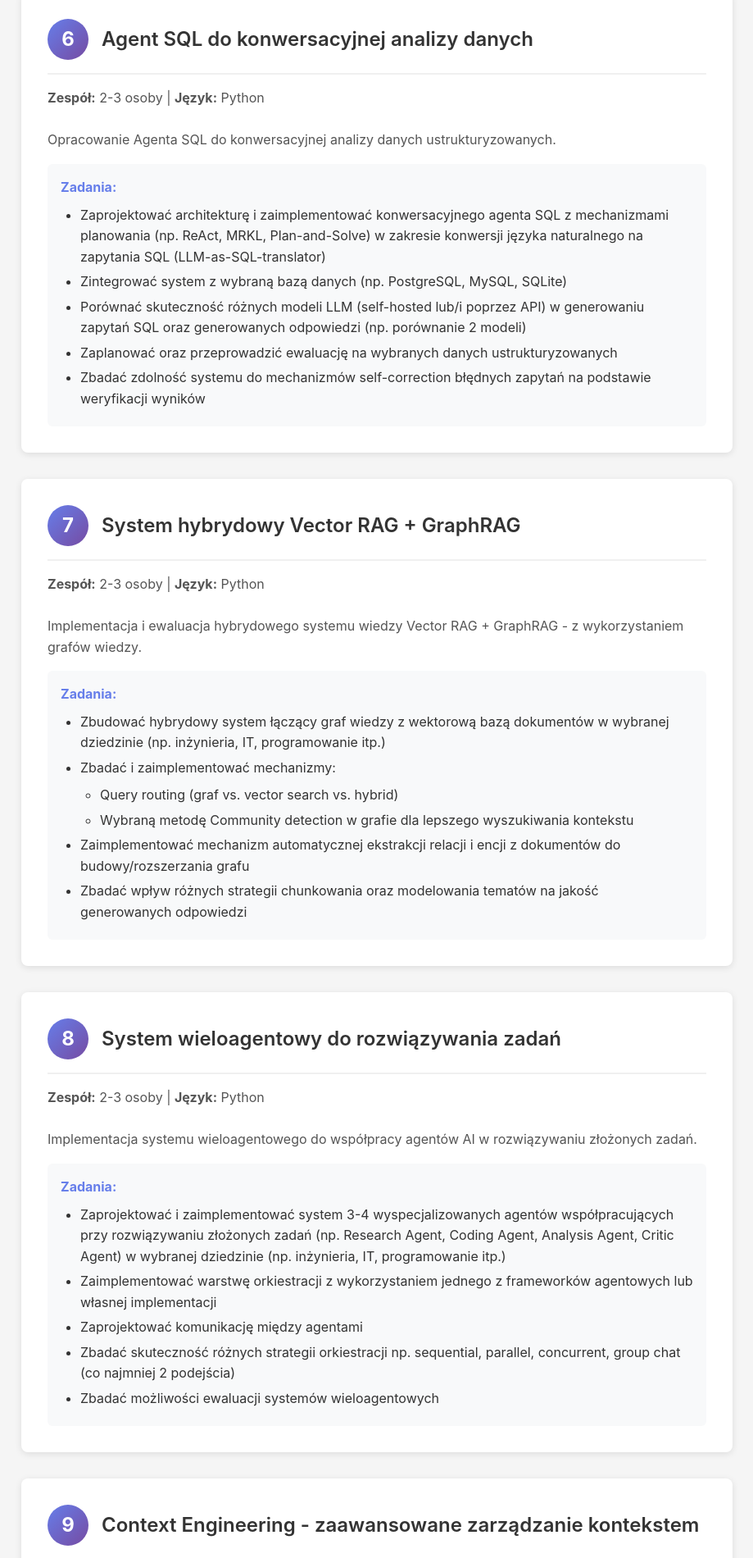
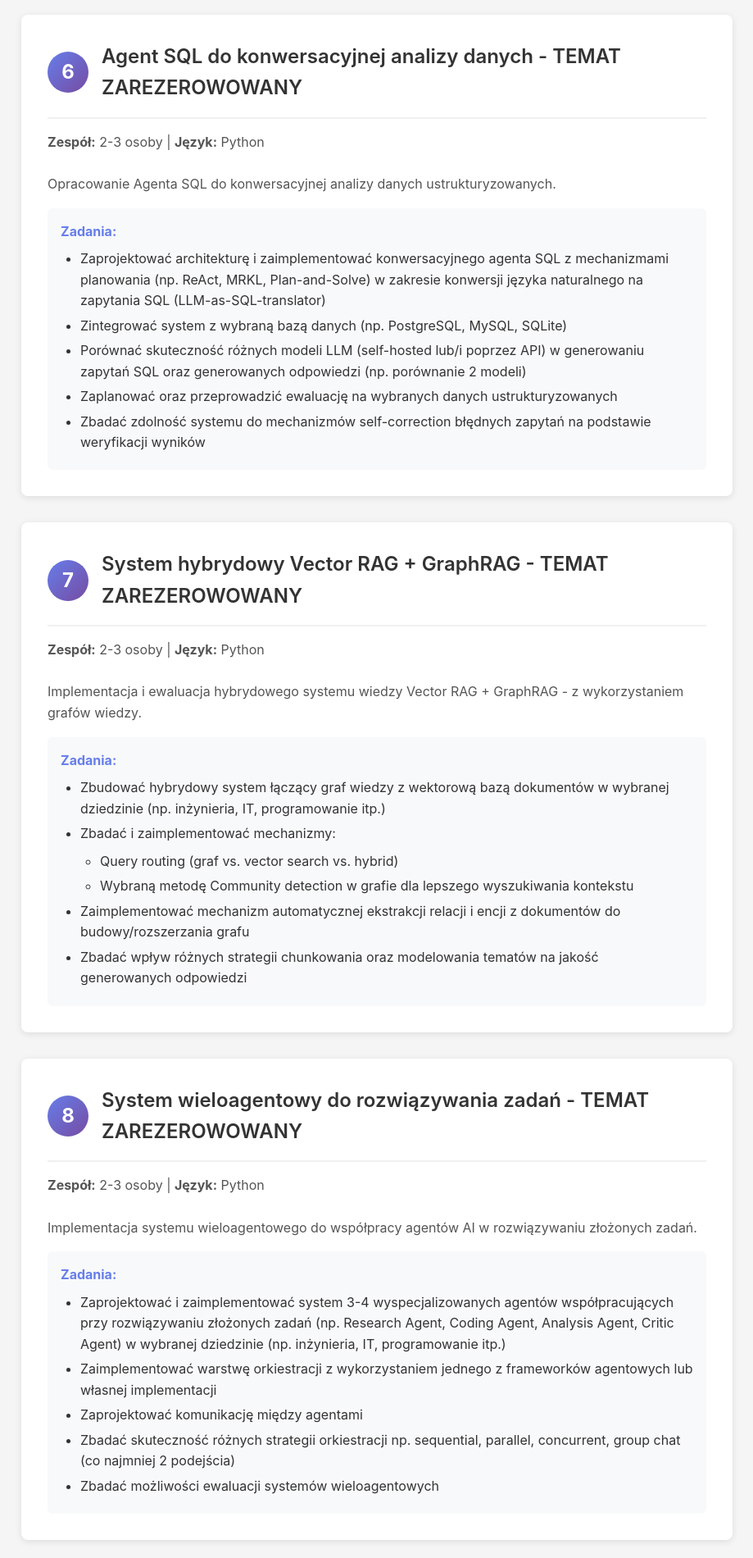
Before and after one commit to norbrtf/nlp-projects, a plain HTML site: page index.html in a window 1280 px wide. Shown: the part 900-2800 px from the top of the page at 82% size, without its empty margins (180-1099 px from the left). Drawn offline with Linux system fonts and the light colour scheme.

Commit message:
Update status

```diff
--- a/index.html
+++ b/index.html
@@ -168,7 +168,7 @@
         <div class="exercise">
             <div class="exercise-header">
                 <div class="exercise-number">5</div>
-                <div class="exercise-title">Implementacja i ewaluacja systemu RAG</div>
+                <div class="exercise-title">Implementacja i ewaluacja systemu RAG - TEMAT ZAREZEROWOWANY</div>
             </div>
             <div class="exercise-description">
                 <strong>Zespół:</strong> 2-3 osoby | <strong>Język:</strong> Python<br><br>
@@ -189,7 +189,7 @@
         <div class="exercise">
             <div class="exercise-header">
                 <div class="exercise-number">6</div>
-                <div class="exercise-title">Agent SQL do konwersacyjnej analizy danych</div>
+                <div class="exercise-title">Agent SQL do konwersacyjnej analizy danych - TEMAT ZAREZEROWOWANY</div>
             </div>
             <div class="exercise-description">
                 <strong>Zespół:</strong> 2-3 osoby | <strong>Język:</strong> Python<br><br>
@@ -210,7 +210,7 @@
         <div class="exercise">
             <div class="exercise-header">
                 <div class="exercise-number">7</div>
-                <div class="exercise-title">System hybrydowy Vector RAG + GraphRAG</div>
+                <div class="exercise-title">System hybrydowy Vector RAG + GraphRAG - TEMAT ZAREZEROWOWANY</div>
             </div>
             <div class="exercise-description">
                 <strong>Zespół:</strong> 2-3 osoby | <strong>Język:</strong> Python<br><br>
@@ -235,7 +235,7 @@
         <div class="exercise">
             <div class="exercise-header">
                 <div class="exercise-number">8</div>
-                <div class="exercise-title">System wieloagentowy do rozwiązywania zadań</div>
+                <div class="exercise-title">System wieloagentowy do rozwiązywania zadań - TEMAT ZAREZEROWOWANY</div>
             </div>
             <div class="exercise-description">
                 <strong>Zespół:</strong> 2-3 osoby | <strong>Język:</strong> Python<br><br>
@@ -256,7 +256,7 @@
         <div class="exercise">
             <div class="exercise-header">
                 <div class="exercise-number">9</div>
-                <div class="exercise-title">Context Engineering - zaawansowane zarządzanie kontekstem</div>
+                <div class="exercise-title">Context Engineering - zaawansowane zarządzanie kontekstem - TEMAT ZAREZEROWOWANY</div>
             </div>
             <div class="exercise-description">
                 <strong>Zespół:</strong> 2-3 osoby | <strong>Język:</strong> Python<br><br>
@@ -276,7 +276,7 @@
     </div>
 
     <footer>
-        <p>Ostatnia aktualizacja: 10 października 2025</p>
+        <p>Ostatnia aktualizacja: 29 października 2025</p>
     </footer>
 </body>
 </html>
```
